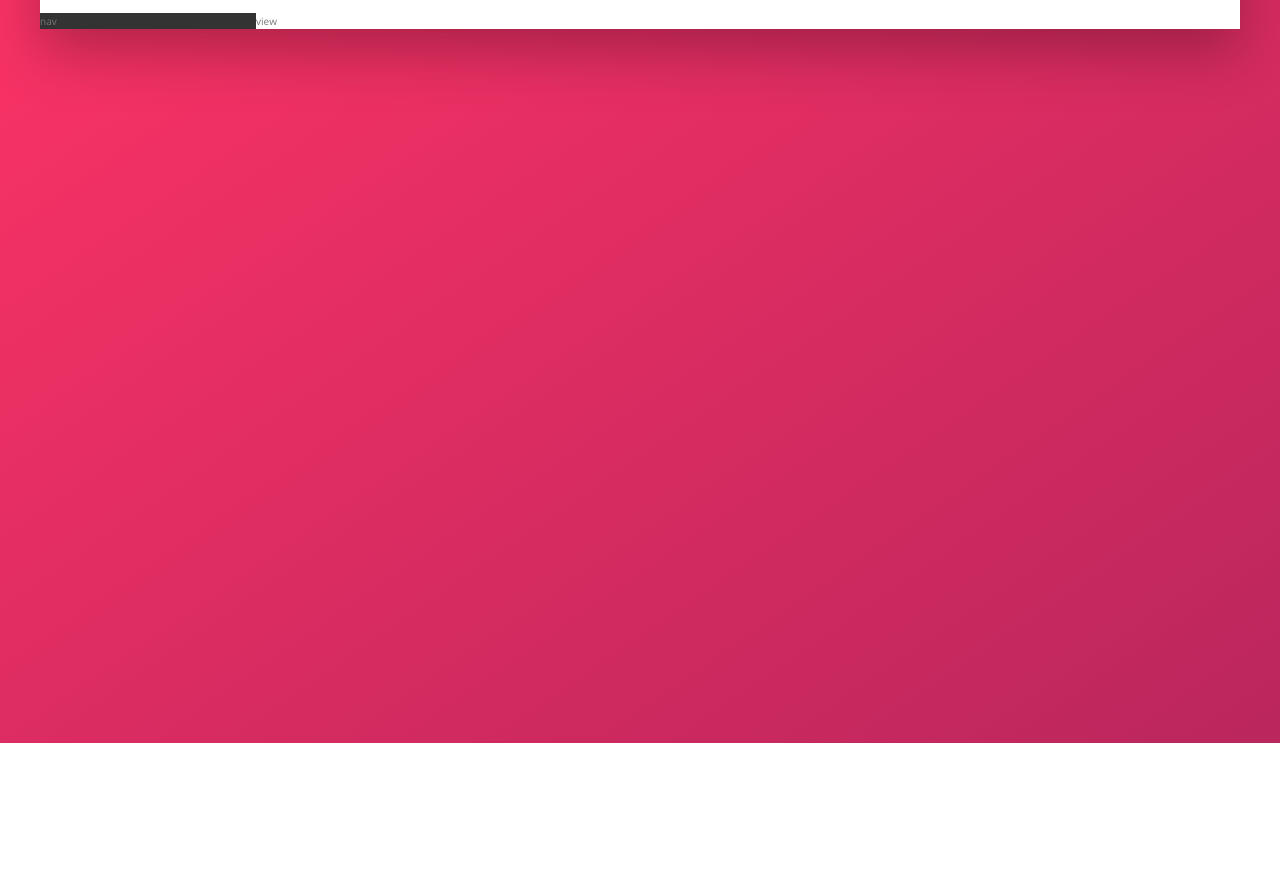
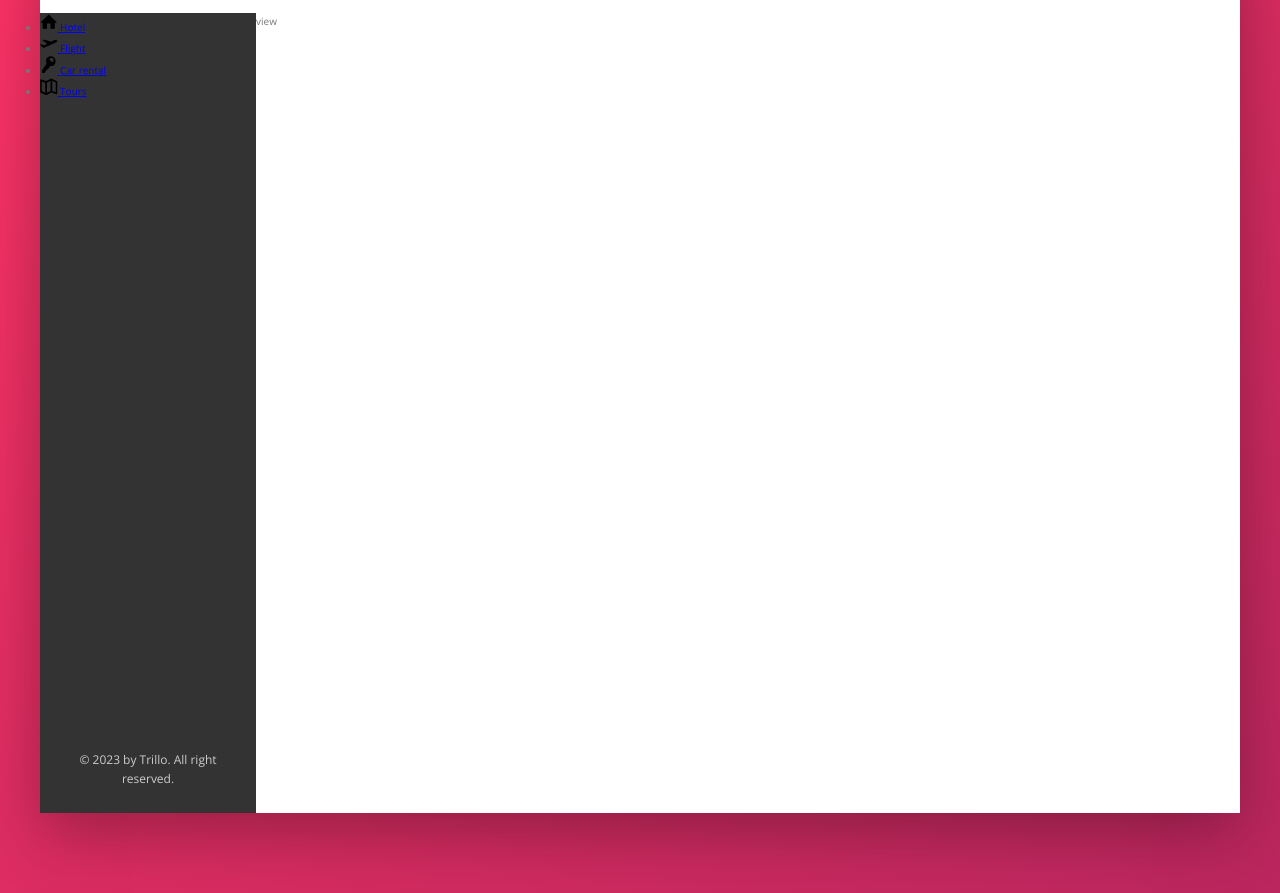
Before and after one commit to BastianBarthel/trillo, a website: page src/index.html in a window 1280 px wide. Shown: the part 137-1030 px from the top of the page. Before the commit the page ends 880 px from the top, so only its background shows below. Drawn offline with nearby package versions, Linux system fonts and the light colour scheme; files that its build step writes are made by us from their sources; files whose address does not match are found by name.

Commit message:
Build the navigation 1

```diff
--- a/src/index.html
+++ b/src/index.html
@@ -40,12 +40,14 @@
             </svg>
             <span class="user-nav__notification">7</span>
           </div>
+
           <div class="user-nav__icon-box">
             <svg class="user-nav__icon">
               <use xlink:href="assets/img/sprite.svg#icon-chat"></use>
             </svg>
             <span class="user-nav__notification">13</span>
           </div>
+
           <div class="user-nav__user">
             <img
               src="assets/img/user.jpg"
@@ -58,7 +60,47 @@
       </header>
 
       <div class="content">
-        <nav class="sidebar">nav</nav>
+        <nav class="sidebar">
+          <ul class="sid-nav">
+            <li class="side-nave__item">
+              <a href="#" class="side-nav__link">
+                <svg class="side-nav__icon">
+                  <use xlink:href="img/sprite.svg#icon-home"></use>
+                </svg>
+                <span>Hotel</span>
+              </a>
+            </li>
+
+            <li class="side-nave__item">
+              <a href="#" class="side-nav__link">
+                <svg class="side-nav__icon">
+                  <use xlink:href="img/sprite.svg#icon-aircraft-take-off"></use>
+                </svg>
+                <span>Flight</span>
+              </a>
+            </li>
+
+            <li class="side-nave__item">
+              <a href="#" class="side-nav__link">
+                <svg class="side-nav__icon">
+                  <use xlink:href="img/sprite.svg#icon-key"></use>
+                </svg>
+                <span>Car rental</span>
+              </a>
+            </li>
+
+            <li class="side-nave__item">
+              <a href="#" class="side-nav__link">
+                <svg class="side-nav__icon">
+                  <use xlink:href="img/sprite.svg#icon-map"></use>
+                </svg>
+                <span>Tours</span>
+              </a>
+            </li>
+          </ul>
+
+          <div class="legal">&copy; 2023 by Trillo. All right reserved.</div>
+        </nav>
         <main class="hotel-view">view</main>
       </div>
     </div>
--- a/src/sass/_components.scss
+++ b/src/sass/_components.scss
@@ -113,3 +113,25 @@
     margin-right: 1rem;
   }
 }
+
+// Site Navigation
+.side-nav {
+  &__item {
+  }
+
+  &__link {
+  }
+
+  &__icon {
+    width: 1.75rem;
+    height: 1.75rem;
+  }
+}
+
+// Legal Text
+.legal {
+  font-size: 1.2rem;
+  color: var(--color-grey-light-4);
+  text-align: center;
+  padding: 2.5rem;
+}
--- a/src/sass/_layout.scss
+++ b/src/sass/_layout.scss
@@ -26,10 +26,16 @@
   background-color: var(--color-grey-dark-1);
 
   flex: 0 0 18%;
+
+  display: flex;
+  flex-direction: column;
+  justify-content: space-between;
 }
 
 .hotel-view {
   background-color: var(--color-white);
+  // TEST - REMOVE LATER!
+  height: 80rem;
 
   flex: 1;
 }
```
